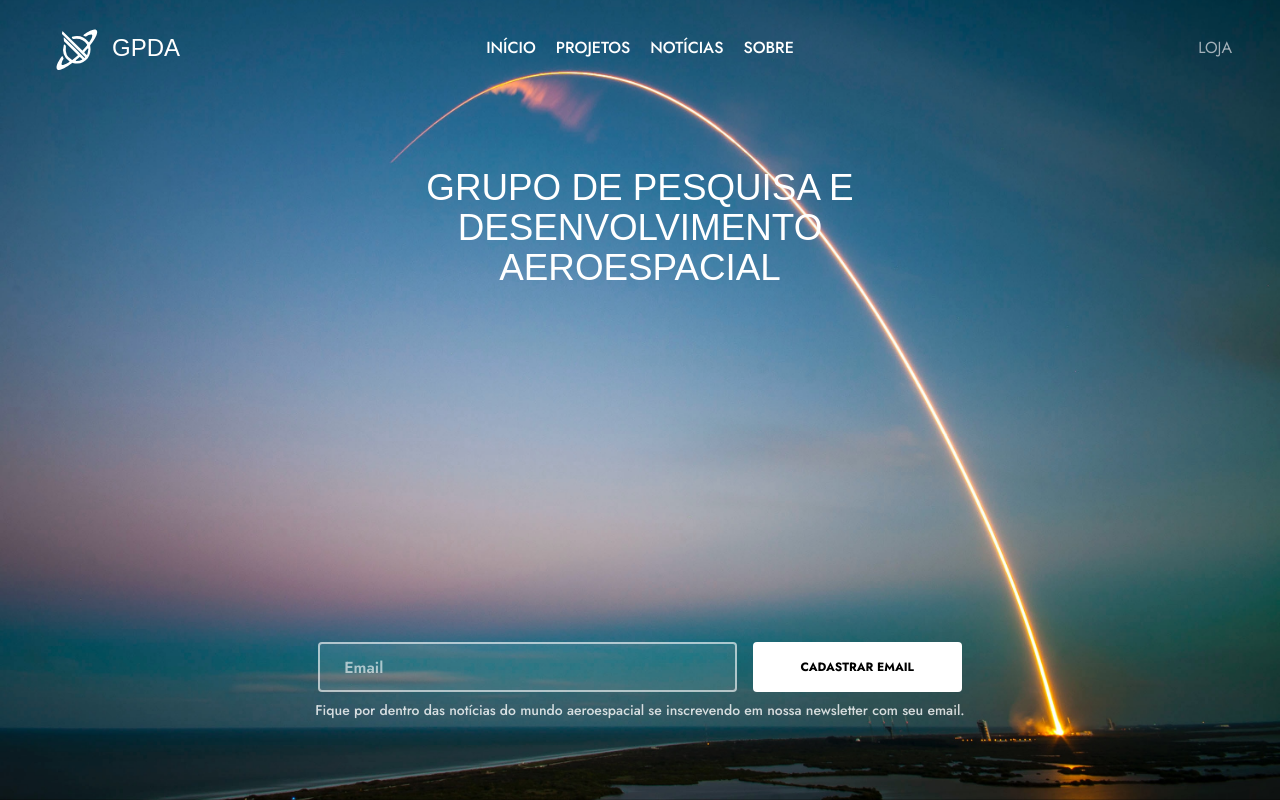
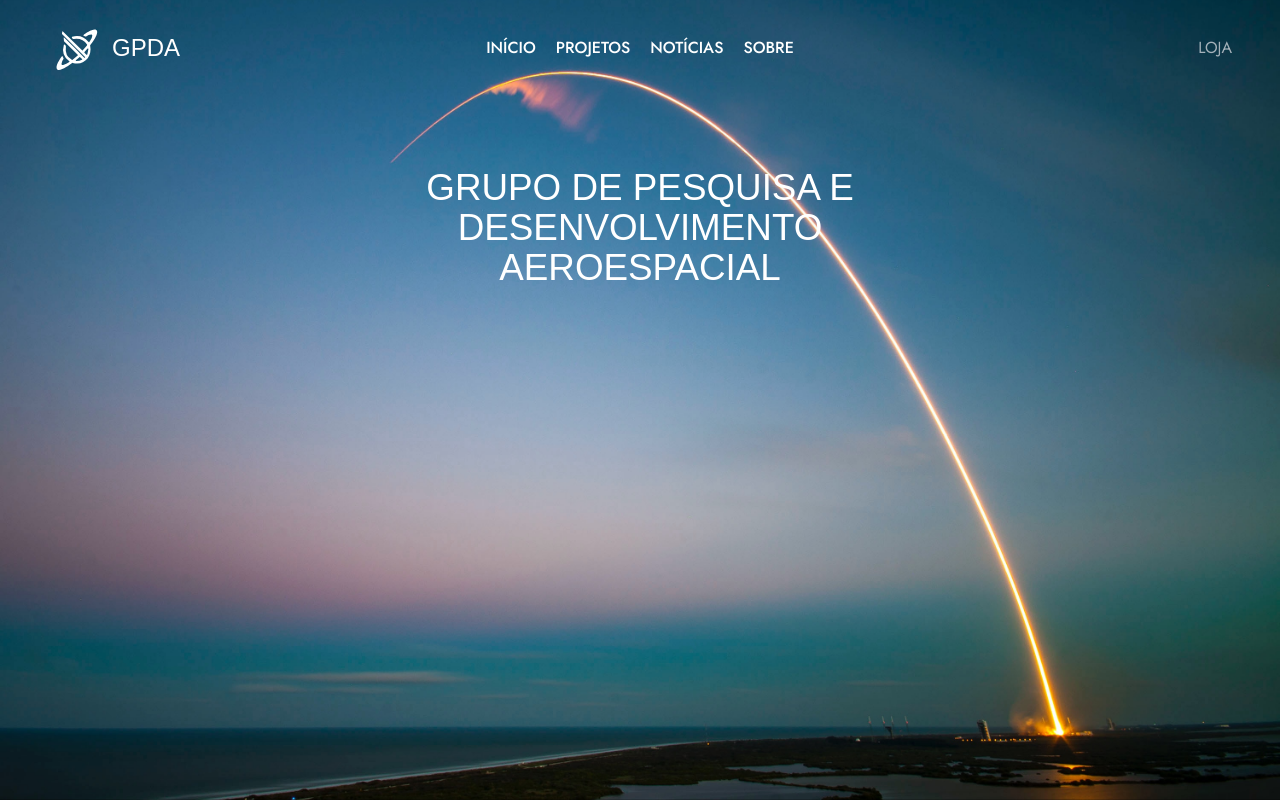
Before and after one commit to Projeto-Stratum/gpda-web, a Next.js app: page / in a window 1280 px wide. Shown: the top 800 px of the page. Built offline with nearby package versions, Linux system fonts and the light colour scheme; some icons are missing; a web font is replaced by a local one.

Commit message:
remove letterbox input

```diff
--- a/src/modules/home/screens/home.tsx
+++ b/src/modules/home/screens/home.tsx
@@ -27,27 +27,6 @@ export default function HomeScreen() {
             </motion.div>
           </div>
           <div>
-            <div className="mb-3 space-y-2">
-              <div className="flex flex-col justify-center gap-4 md:flex-row">
-                <input
-                  className="w-full caret-white placeholder:text-white/60 pr-10 pl-6 font-semibold md:max-w-[60%] h-[50px] border-2 border-white/60 bg-white/10 rounded text-black outline-none focus:border-white"
-                  type="text"
-                  disabled
-                  placeholder="Email"
-                  autoComplete="off"
-                  aria-label="Service Email"
-                />
-                <button disabled className="bg-white md:max-w-[30%] flex-1 text-black uppercase min-h-[50px] rounded text-xs font-bold py-1 px-2">
-                  CADASTRAR EMAIL
-                </button>
-              </div>
-              <div className="text-sm md:px-6">
-                <h2 className="max-w-full font-medium text-white/80 text-start">
-                  Fique por dentro das notícias do mundo aeroespacial se
-                  inscrevendo em nossa newsletter com seu email.
-                </h2>
-              </div>
-            </div>
             <span className="flex justify-center animate-bounce">
               <KeyboardArrowDown size={40} className=" animate-pulse" />
             </span>
```
